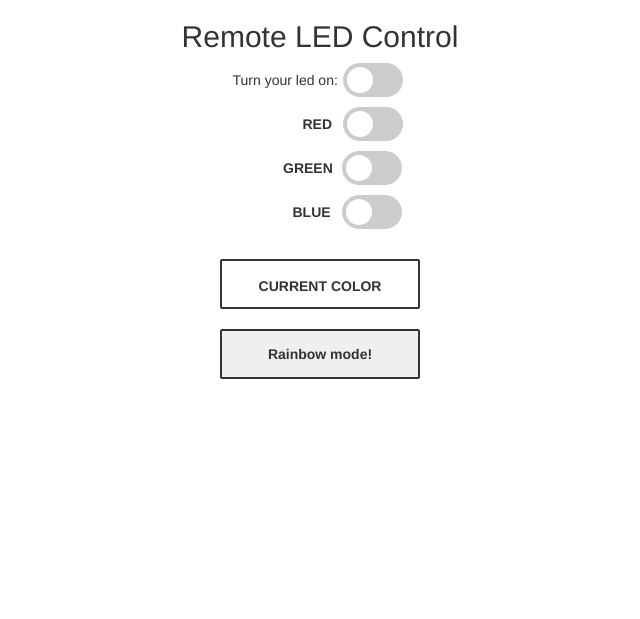
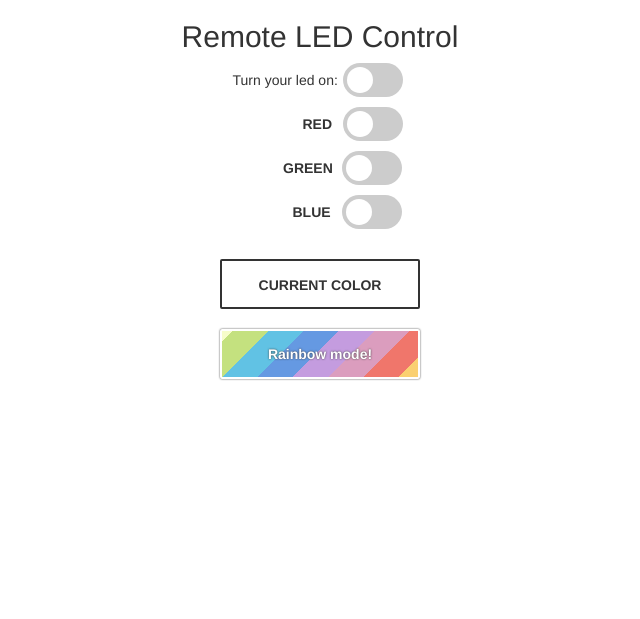
Before and after one commit to FedericoGuidi/RemoteLEDControl, a Python web app: template template/index.html in a window 1280 px wide. Shown: the top 619 px of the page, without its empty margins (320-960 px from the left). Run offline with Jinja, Linux system fonts and the light colour scheme; the template is opened without the code that fills it, so the values that code supplies are empty; some libraries are stand-ins or nearby versions.

Commit message:
App interface improvements

```diff
--- a/template/index.html
+++ b/template/index.html
@@ -72,7 +72,7 @@
         <div class="current-color"><b>CURRENT COLOR</b></div>
         <br>
         <div style="text-align: center; display: inline-block; margin: auto;">
-            <button class="rainbow"><b>Rainbow mode!</b></button>
+            <button class="rainbow" id="rainbow-button"><b>Rainbow mode!</b></button>
         </div>
     </div>
       <div class="footer">
@@ -83,6 +83,7 @@
         var red = false;
         var green = false;
         var blue = false;
+        var rainbow = false;
 
         //callback for remote random method
         function on_callback(msg){
@@ -90,6 +91,10 @@
         }
 
         function off_callback(msg){
+            // do something
+        }
+
+        function check_callback(msg){
             // do something
         }
 
@@ -116,8 +121,18 @@
         $("#blue-led").change(function() {
             blue = !blue;
             Z.call("BLUE",[]);
+            Z.call("check", [], check_callback);
         });
 
+        $("#rainbow-button").click(function() {
+            rainbow = !rainbow
+            if(rainbow){
+                $("#rainbow-button").addClass('moving');
+                $("#rainbow-button").removeClass('paused');
+            } else {
+                $("#rainbow-button").addClass('paused');
+            }
+        })
 
         $(document).ready(function() {
           // initialize the Z object
@@ -133,6 +148,10 @@
             }
           })
         });
+
+        $(window).load(function() {
+            Z.call("check", [2], check_callback);
+        });
     </script>
   </body>
 </html>
--- a/template/style.css
+++ b/template/style.css
@@ -3,16 +3,46 @@
     border-radius: 2px;
     width: 200px;
     height: 50px;
-    line-height: 50px;
+    line-height: 48px;
     text-align: center;
     margin: auto;
 }
 
 .rainbow {
+    color: white;
+    text-shadow: 0px 0px 2px #333;
     width: 200px;
     height: 50px;
-    border: 2px solid #333;
+    border: 2px solid white;
+    box-shadow: 0px 0px 2px #333;
     border-radius: 2px;
+    background: white; /* For browsers that do not support gradients */
+    background-image: repeating-linear-gradient(-45deg,
+      #c4e17f 0px, #c4e17f 25px,
+      #f7fdca 25px, #f7fdca 50px,
+      #fad071 50px, #fad071 75px,
+      #f0766b 75px, #f0766b 100px,
+      #db9dbe 100px, #db9dbe 125px,
+      #c49cdf 125px, #c49cdf 150px,
+      #6599e2 150px, #6599e2 175px,
+      #61c2e4 175px, #61c2e4 200px);
+    background-size: 283px;
+}
+
+.moving{
+    -webkit-animation: slide 10s linear infinite;
+}
+
+.paused{
+    -webkit-animation-play-state:paused;
+    -moz-animation-play-state:paused;
+    -o-animation-play-state:paused;
+    animation-play-state:paused;
+}
+
+@-webkit-keyframes slide {
+    from { background-position: 0 0; }
+    to { background-position: -283px 0; }
 }
 
 .footer {
```
Also changed, not shown: 1 other file.
